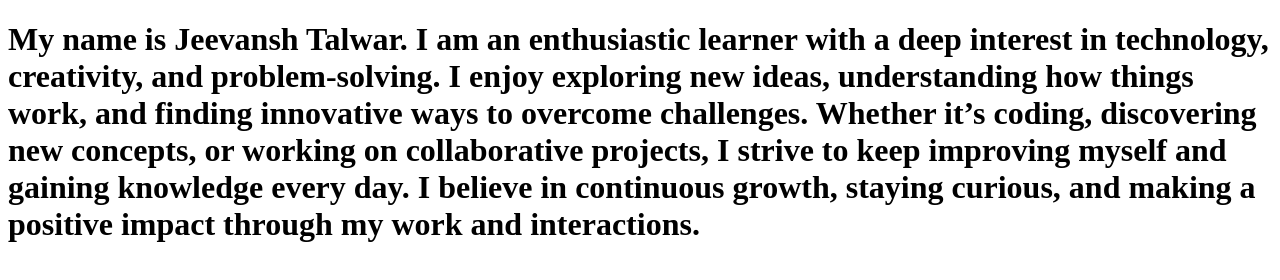
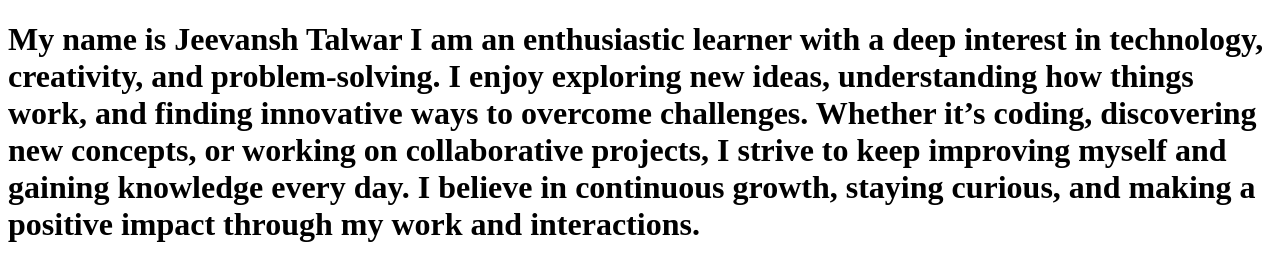
Before and after one commit to Moobybread/1st-year, a plain HTML site: page jeevansh.html in a window 1280 px wide. Drawn offline with Linux system fonts and the light colour scheme.

```diff
--- a/jeevansh.html
+++ b/jeevansh.html
@@ -6,6 +6,6 @@
     <title>Document</title>
 </head>
 <body>
-    <h1>My name is Jeevansh Talwar. I am an enthusiastic learner with a deep interest in technology, creativity, and problem-solving. I enjoy exploring new ideas, understanding how things work, and finding innovative ways to overcome challenges. Whether it’s coding, discovering new concepts, or working on collaborative projects, I strive to keep improving myself and gaining knowledge every day. I believe in continuous growth, staying curious, and making a positive impact through my work and interactions.</h1>
+    <h1>My name is Jeevansh Talwar I am an enthusiastic learner with a deep interest in technology, creativity, and problem-solving. I enjoy exploring new ideas, understanding how things work, and finding innovative ways to overcome challenges. Whether it’s coding, discovering new concepts, or working on collaborative projects, I strive to keep improving myself and gaining knowledge every day. I believe in continuous growth, staying curious, and making a positive impact through my work and interactions.</h1>
 </body>
 </html>
```
